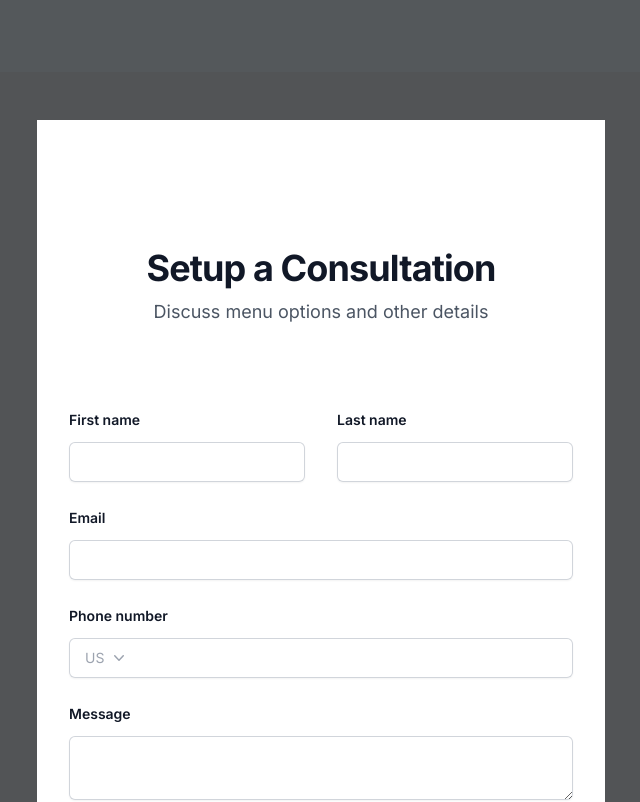
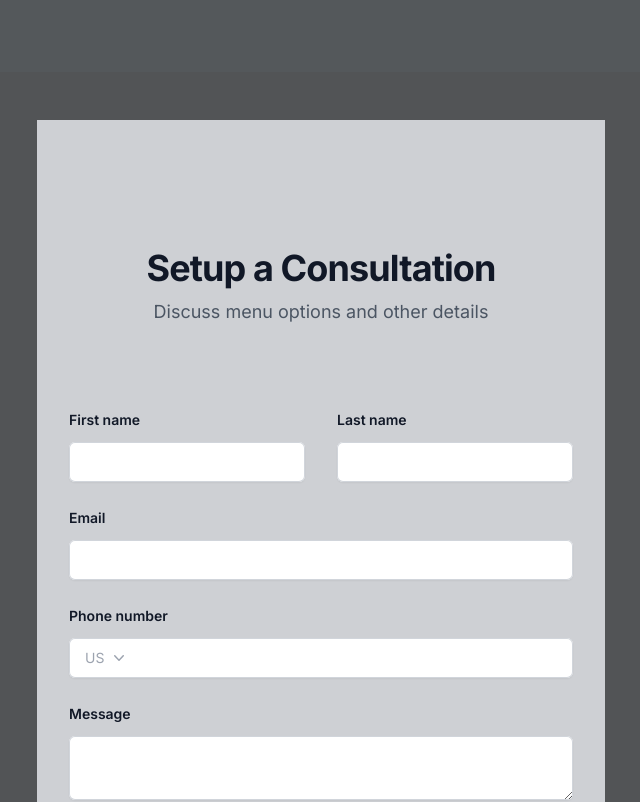
Before and after one commit to Ekalex/website, a Next.js app: page / in a window 1280 px wide. Shown: the part 3060-3862 px from the top of the page, without its empty margins (11-651 px from the left). Built offline with nearby package versions, Linux system fonts and the light colour scheme.

Commit message:
changed background color on contact card

```diff
--- a/components/Contact/index.tsx
+++ b/components/Contact/index.tsx
@@ -6,7 +6,7 @@
     <section className="mb-32 text-center lg:text-left">
       <div className="px-6 py-12 md:px-12">
         <div className="grid items-center lg:grid-cols-2 lg:gap-x-12 p-10px">
-        <div className="isolate bg-white px-6 py-24 sm:py-32 lg:px-8">
+        <div className="isolate bg-Gray px-6 py-24 sm:py-32 lg:px-8">
   <div className="absolute inset-x-0 top-[-10rem] -z-10 transform-gpu overflow-hidden blur-3xl sm:top-[-20rem]" aria-hidden="true">
     <div className="relative left-1/2 -z-10 aspect-[1155/678] w-[36.125rem] max-w-none -translate-x-1/2 rotate-[30deg] bg-gradient-to-tr from-[#ff80b5] to-[#9089fc] opacity-30 sm:left-[calc(50%-40rem)] sm:w-[72.1875rem]" ></div>
   </div>
```
